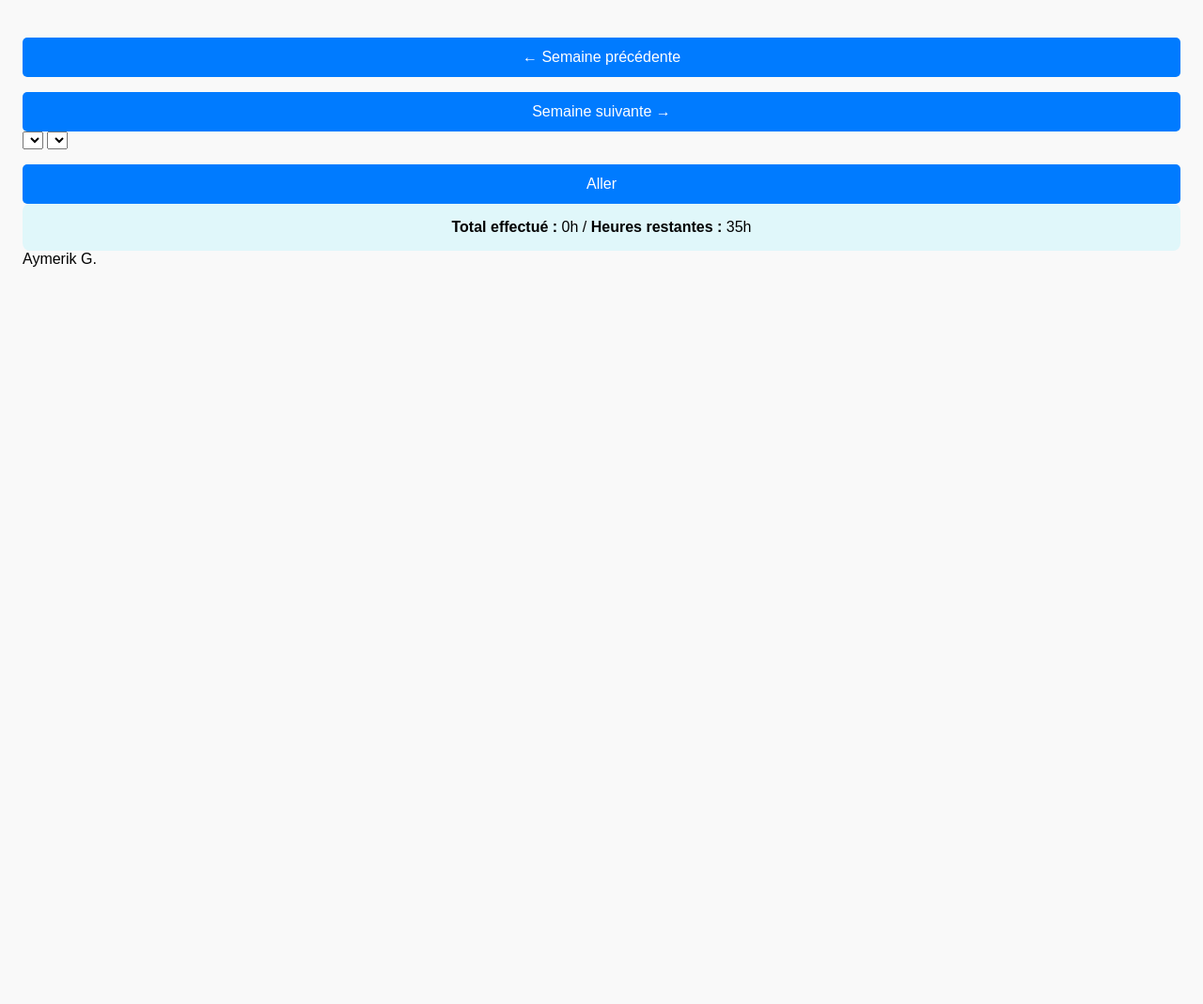
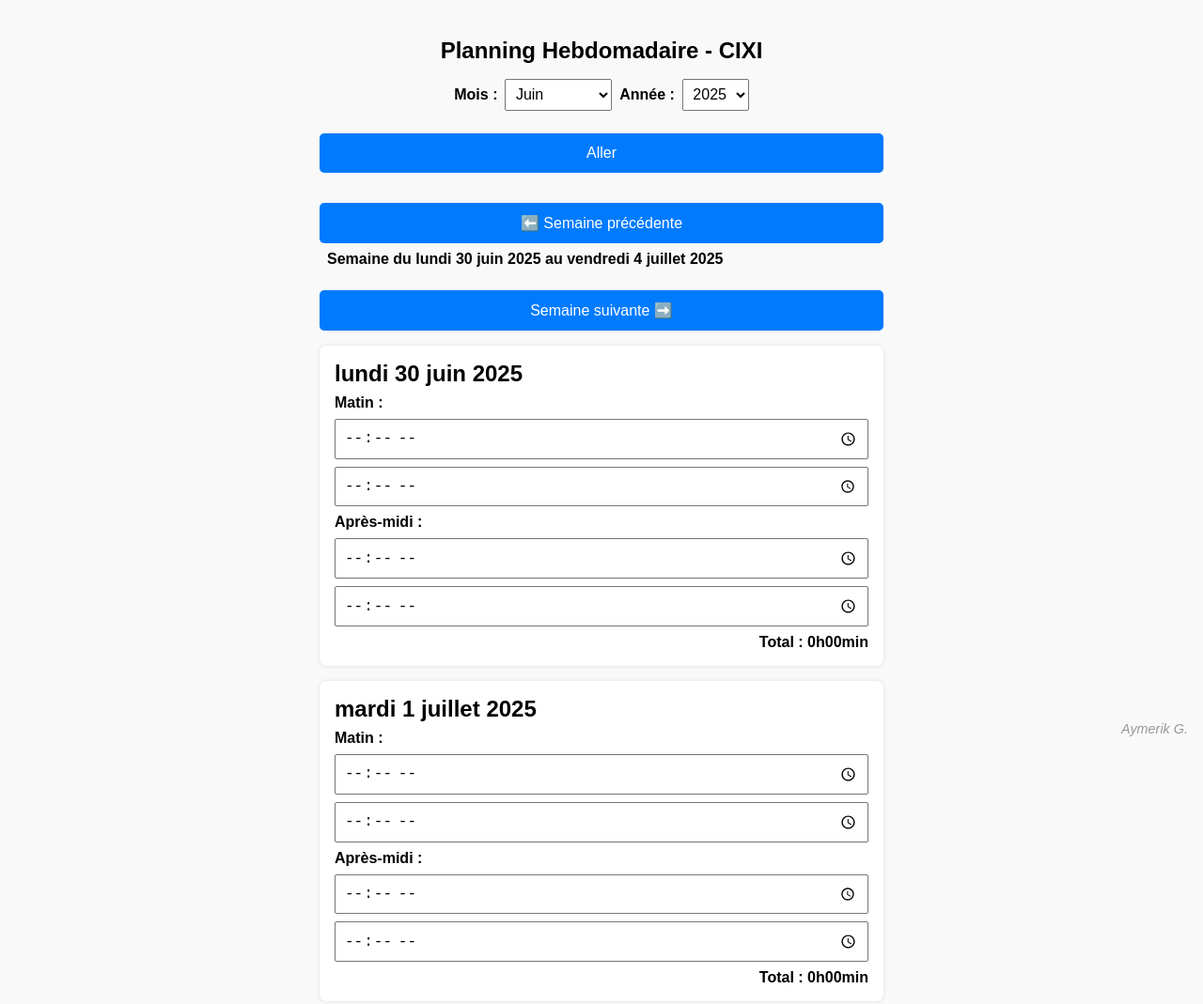
Before and after one commit to GreayFoann/Planning-Pro, a plain HTML site: page index.html in a window 1280 px wide. Shown: the top 1069 px of the page at 94% size. Before the commit the page ends 800 px from the top, so only its background shows below. Drawn offline with Linux system fonts and the light colour scheme.

Commit message:
Update index.html

```diff
--- a/index.html
+++ b/index.html
@@ -2,32 +2,40 @@
 <html lang="fr">
 <head>
   <meta charset="UTF-8" />
-  <meta name="viewport" content="width=device-width, initial-scale=1.0" />
-  <title>Planning CIXI - 35h</title>
+  <meta name="viewport" content="width=device-width, initial-scale=1.0"/>
+  <title>Planning Hebdomadaire CIXI - 35h</title>
   <link rel="stylesheet" href="style.css" />
 </head>
 <body>
-  <div class="header">
-    <button onclick="changerSemaine(-1)">← Semaine précédente</button>
-    <div id="semaineLabel"></div>
-    <button onclick="changerSemaine(1)">Semaine suivante →</button>
-  </div>
+  <main>
+    <h1>Planning Hebdomadaire - CIXI</h1>
 
-  <div class="semaine-control">
-    <select id="moisSelect"></select>
-    <select id="anneeSelect"></select>
-    <button onclick="allerAuMois()">Aller</button>
-  </div>
+    <div class="select-date">
+      <label for="mois">Mois :</label>
+      <select id="mois"></select>
 
-  <div id="planning"></div>
+      <label for="annee">Année :</label>
+      <select id="annee"></select>
 
-  <div class="totaux">
-    <strong>Total effectué :</strong> <span id="totalEffectue">0h</span> /
-    <strong>Heures restantes :</strong> <span id="reste">35h</span>
-  </div>
+      <button onclick="allerAuMois()">Aller</button>
+    </div>
 
-  <footer>Aymerik G.</footer>
+    <div class="week-nav">
+      <button onclick="changerSemaine(-1)">⬅️ Semaine précédente</button>
+      <span id="periodeSemaine">Semaine du ...</span>
+      <button onclick="changerSemaine(1)">Semaine suivante ➡️</button>
+    </div>
 
+    <div id="planning"></div>
+
+    <section class="totaux">
+      <p><strong>Total effectué :</strong> <span id="totalEffectue">0h00min</span></p>
+      <p><strong>Heures restantes :</strong> <span id="reste">35h00min</span></p>
+      <button onclick="exportCSV()">📤 Exporter en CSV</button>
+    </section>
+
+    <div class="signature">Aymerik G.</div>
+  </main>
   <script src="script.js"></script>
 </body>
 </html>
```
